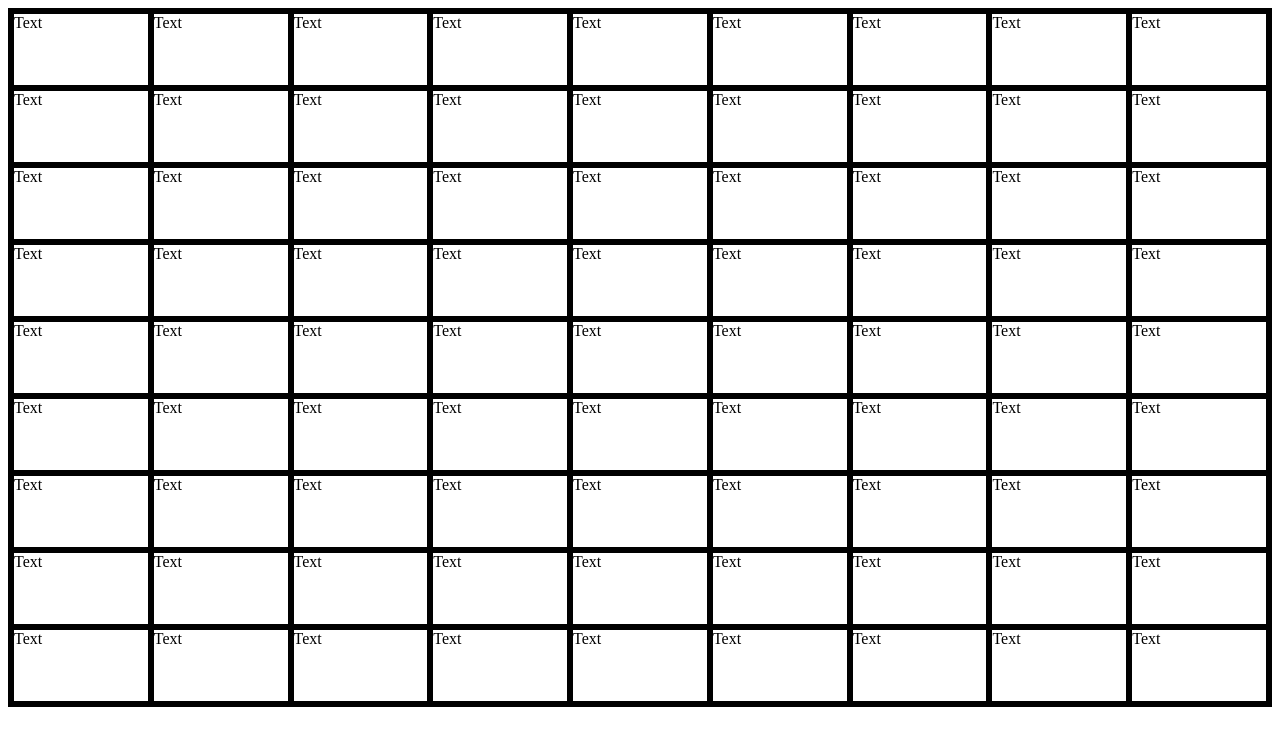
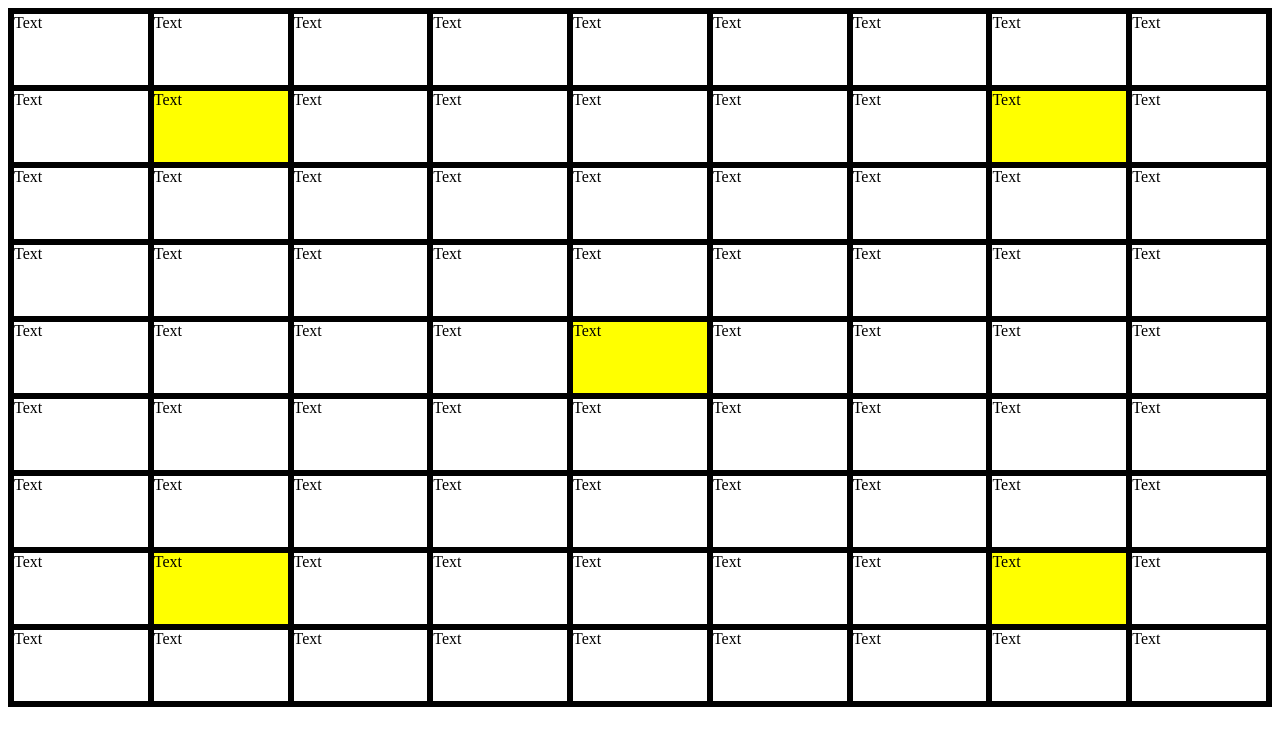
Before and after one commit to HDiman/lotos, a Django app: page / in a window 1280 px wide. Shown: the top 746 px of the page. Run offline with Django 4.2, Linux system fonts and the light colour scheme.

Commit message:
Color main

```diff
--- a/my_lotos/main/static/main/css/grid.css
+++ b/my_lotos/main/static/main/css/grid.css
@@ -1,6 +1,6 @@
 .wrapper {
   display: grid;
-  /*background-color: #8ca0ff;*/
+
   border: solid;
   grid-template-columns: repeat(9, 1fr);
   grid-template-rows: repeat(9, 77px);
@@ -10,17 +10,6 @@
     border: solid;
 }
 
-
-/*.themed-grid-col {
-  padding-top: .75rem;
-  padding-bottom: .75rem;
-  background-color: rgba(112.520718, 44.062154, 249.437846, .15);
-  border: 1px solid rgba(112.520718, 44.062154, 249.437846, .3);
+.clr {
+    background-color: yellow;
 }
-
-.themed-container {
-  padding: .75rem;
-  margin-bottom: 1.5rem;
-  background-color: rgba(112.520718, 44.062154, 249.437846, .15);
-  border: 1px solid rgba(112.520718, 44.062154, 249.437846, .3);
-}*/
--- a/my_lotos/main/templates/base.html
+++ b/my_lotos/main/templates/base.html
@@ -7,6 +7,23 @@
     </head>
     <body>
         <div class="wrapper">
+            <div class="box">Text</div>
+            <div class="box">Text</div>
+            <div class="box">Text</div>
+            <div class="box">Text</div>
+            <div class="box">Text</div>
+            <div class="box">Text</div>
+            <div class="box">Text</div>
+            <div class="box">Text</div>
+            <div class="box">Text</div>
+            <div class="box">Text</div>
+            <div class="box clr">Text</div>
+            <div class="box">Text</div>
+            <div class="box">Text</div>
+            <div class="box">Text</div>
+            <div class="box">Text</div>
+            <div class="box">Text</div>
+            <div class="box clr">Text</div>
             <div class="box">Text</div>
             <div class="box">Text</div>
             <div class="box">Text</div>
@@ -30,6 +47,7 @@
             <div class="box">Text</div>
             <div class="box">Text</div>
             <div class="box">Text</div>
+            <div class="box clr">Text</div>
             <div class="box">Text</div>
             <div class="box">Text</div>
             <div class="box">Text</div>
@@ -53,31 +71,13 @@
             <div class="box">Text</div>
             <div class="box">Text</div>
             <div class="box">Text</div>
+            <div class="box clr">Text</div>
             <div class="box">Text</div>
             <div class="box">Text</div>
             <div class="box">Text</div>
             <div class="box">Text</div>
             <div class="box">Text</div>
-            <div class="box">Text</div>
-            <div class="box">Text</div>
-            <div class="box">Text</div>
-            <div class="box">Text</div>
-            <div class="box">Text</div>
-            <div class="box">Text</div>
-            <div class="box">Text</div>
-            <div class="box">Text</div>
-            <div class="box">Text</div>
-            <div class="box">Text</div>
-            <div class="box">Text</div>
-            <div class="box">Text</div>
-            <div class="box">Text</div>
-            <div class="box">Text</div>
-            <div class="box">Text</div>
-            <div class="box">Text</div>
-            <div class="box">Text</div>
-            <div class="box">Text</div>
-            <div class="box">Text</div>
-            <div class="box">Text</div>
+            <div class="box clr">Text</div>
             <div class="box">Text</div>
             <div class="box">Text</div>
             <div class="box">Text</div>
```
